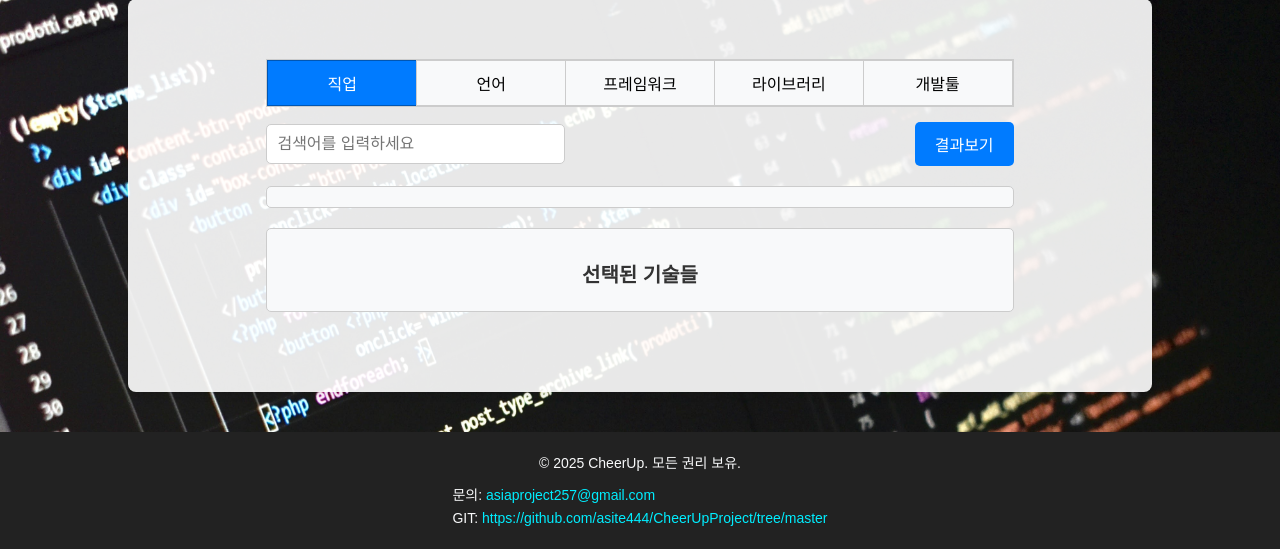
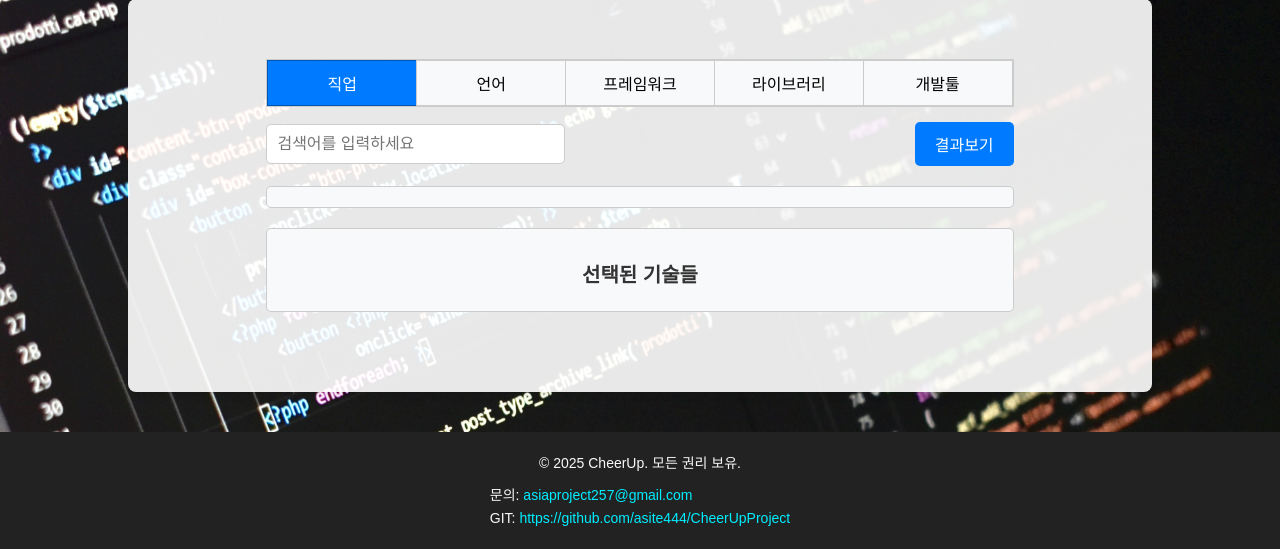
Before and after one commit to asite444/CheerUpProject, a FastAPI app: page / in a window 1280 px wide. Shown: the part 339-888 px from the top of the page. Run offline with FastAPI, Linux system fonts and the light colour scheme; data that the repository does not hold is empty; some libraries are stand-ins or nearby versions.

Commit message:
깃허브주소변경

```diff
--- a/app/templates/main.html
+++ b/app/templates/main.html
@@ -169,7 +169,7 @@
             </div>
             <div class="footer-info">
                 <p>문의: <a href="mailto:asiaproject257@gmail.com">asiaproject257@gmail.com</a><br>
-                GIT: <a href="https://github.com/asite444/CheerUpProject/tree/master">https://github.com/asite444/CheerUpProject/tree/master</a></p>
+                GIT: <a href="https://github.com/asite444/CheerUpProject">https://github.com/asite444/CheerUpProject</a></p>
             </div>
         </div>
     </footer>
```
